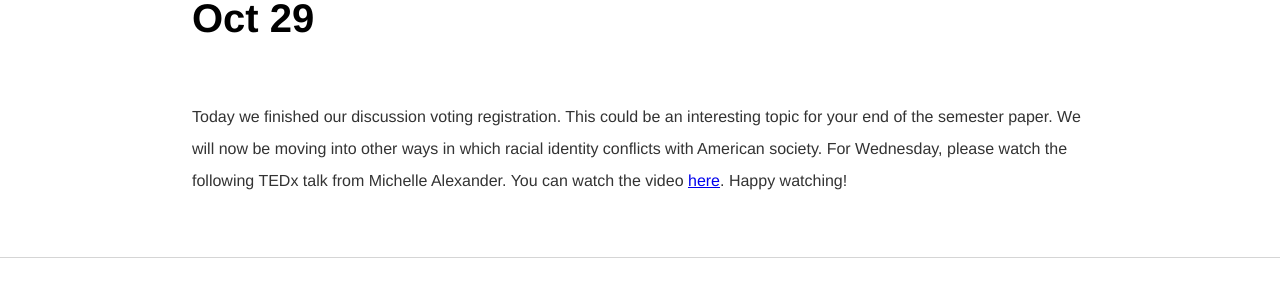
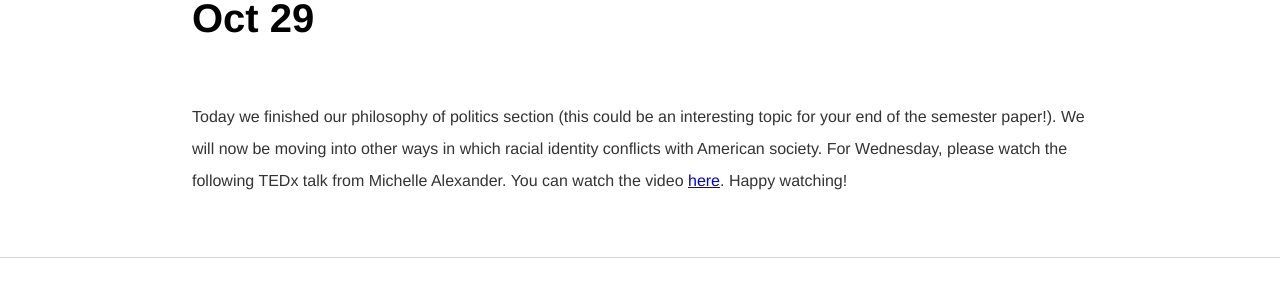
Before and after one commit to kevinjpatton/kevinjpatton.github.io, a Jekyll site: the page built from teaching/phil1020/index.html, in a window 1280 px wide and 900 px high, scrolled down 5809 px. Shown: the part 496-796 px from the top of the window. Built offline with Jekyll 4.4.1, drawn with Linux system fonts in a browser that asks for light colours; Markdown is read by kramdown in place of the engine named in the settings.

Commit message:
Update index.html

```diff
--- a/teaching/phil1020/index.html
+++ b/teaching/phil1020/index.html
@@ -52,4 +52,4 @@
 <h1>Oct 26</h1>
 <p>Today we began looking at the complex issues surrounding voting registration, ID laws, and consequences of these laws.  For Monday, please read the following two news articles.  Please do your argument extraction on the New York Times article.  You can find the first article <a href=https://www.politico.com/story/2012/07/cornyn-calls-shame-on-holder-078417 target="_blank">here</a>.  You can find the second article   Happy reading <a href=https://www.nytimes.com/2016/09/17/us/some-republicans-acknowledge-leveraging-voter-id-laws-for-political-gain.html target="_blank">here</a>.  If you have any issues accessing these articles at home, you can use UNO's library system to access them.  Also, I believe that I have finally fixed the Canvas issues, so if you are done with your extra credit assignment, then you can submit it there too.  Happy reading!</p>
 <h1>Oct 29</h1>
-<p>Today we finished our discussion voting registration.  This could be an interesting topic for your end of the semester paper.  We will now be moving into other ways in which racial identity conflicts with American society.  For Wednesday, please watch the following TEDx talk from Michelle Alexander.  You can watch the video <a href=https://youtu.be/SQ6H-Mz6hgw target="_blank">here</a>.  Happy watching!</p>
+<p>Today we finished our philosophy of politics section (this could be an interesting topic for your end of the semester paper!).  We will now be moving into other ways in which racial identity conflicts with American society.  For Wednesday, please watch the following TEDx talk from Michelle Alexander.  You can watch the video <a href=https://youtu.be/SQ6H-Mz6hgw target="_blank">here</a>.  Happy watching!</p>
```
